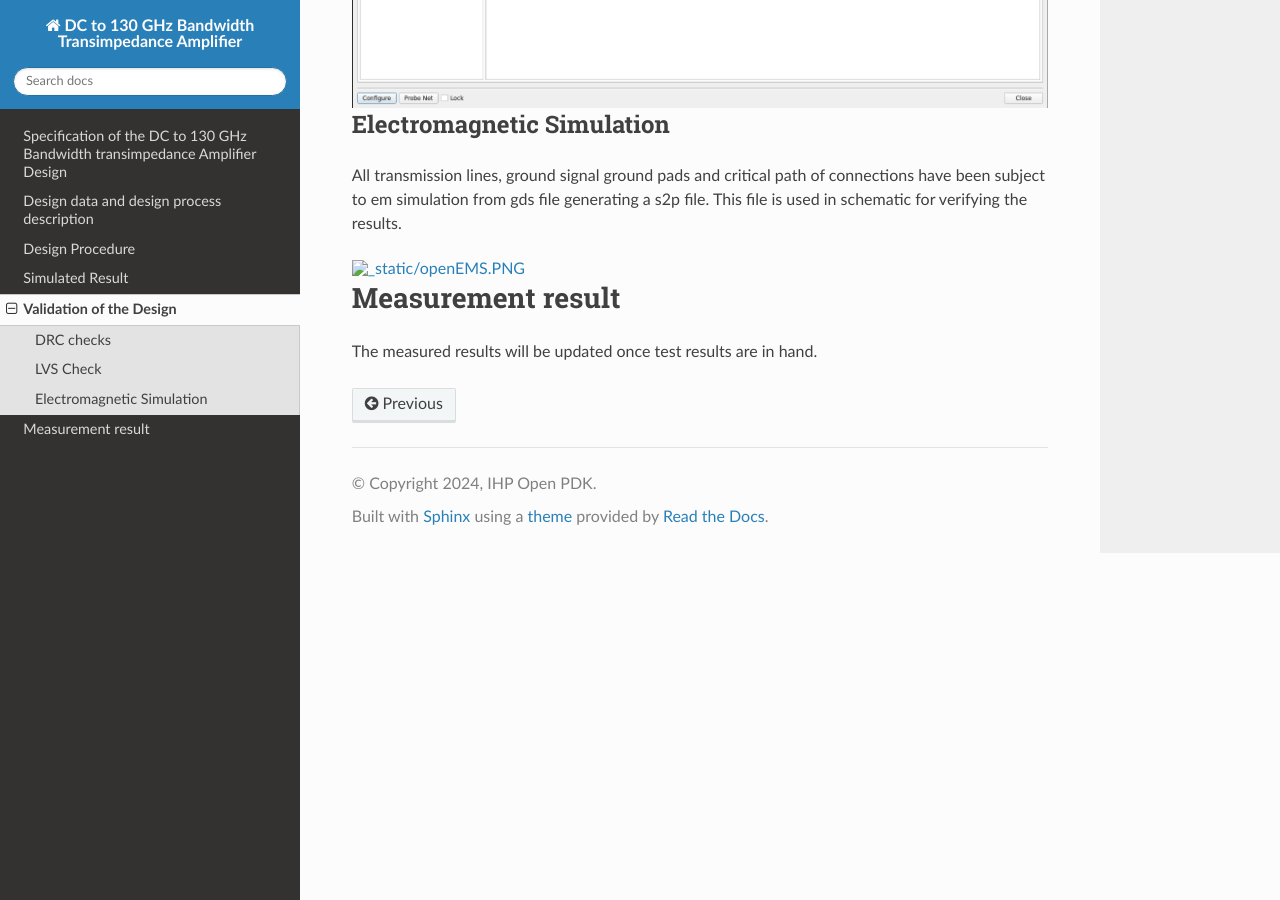
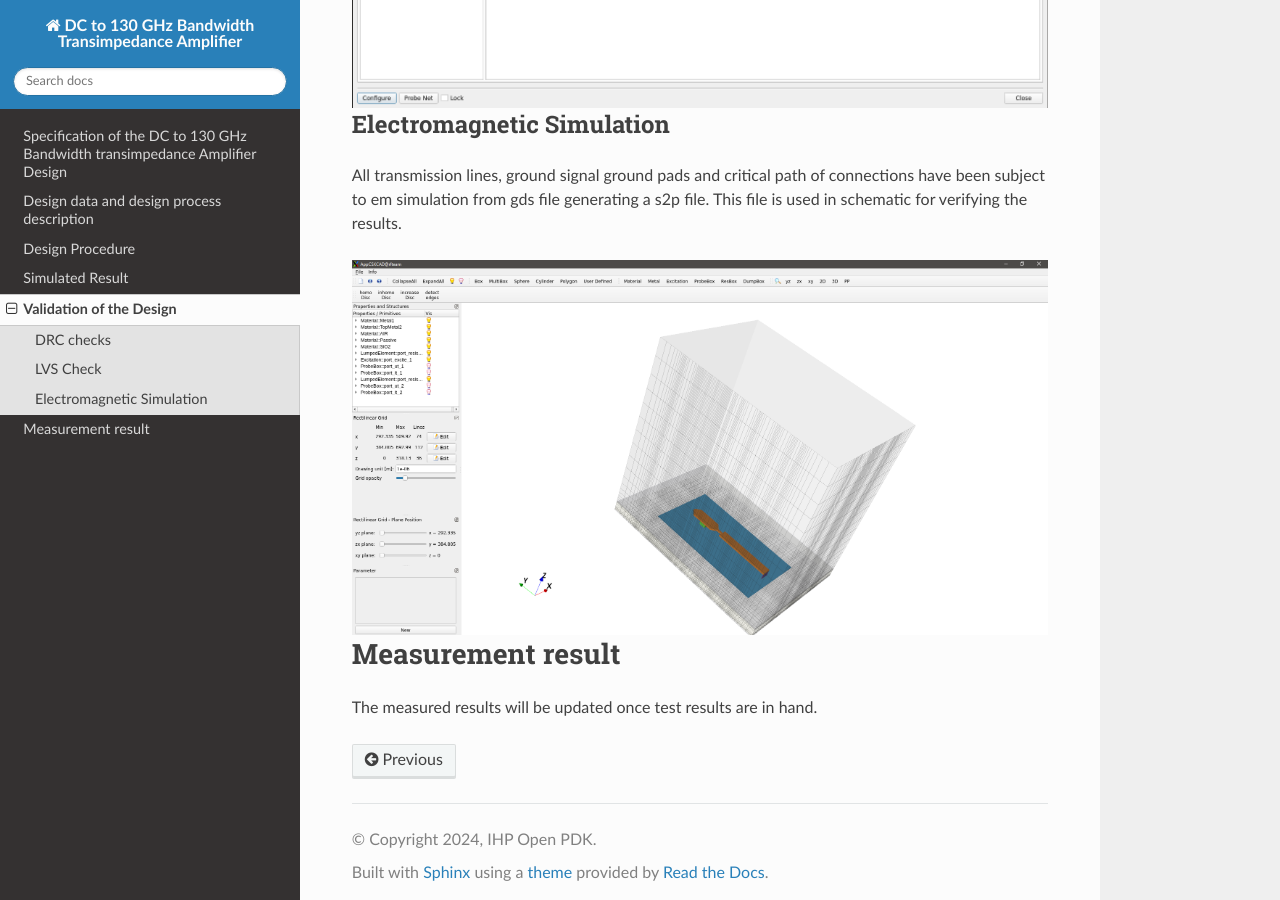
Before and after one commit to IHP-GmbH/TO_Apr2025, a Sphinx documentation site: the page built from DC_to_130_GHz_TIA/doc/source/validation.rst, in a window 1280 px wide and 900 px high, scrolled down 2214 px. Built offline with Sphinx 7.4.7 and the Read the Docs theme 3.1.0, drawn with Linux system fonts in a browser that asks for light colours.

Commit message:
Update validation.rst
Image renamed

```diff
--- a/DC_to_130_GHz_TIA/doc/source/validation.rst
+++ b/DC_to_130_GHz_TIA/doc/source/validation.rst
@@ -49,7 +49,7 @@ Electromagnetic Simulation
 All transmission lines, ground signal ground pads and critical path of connections have been subject to em simulation from gds file generating a s2p
 file. This file is used in schematic for verifying the results.
 
-.. image:: _static/openEMS.PNG
+.. image:: _static/openems.PNG
     :align: center
     :width: 1600
 
```
